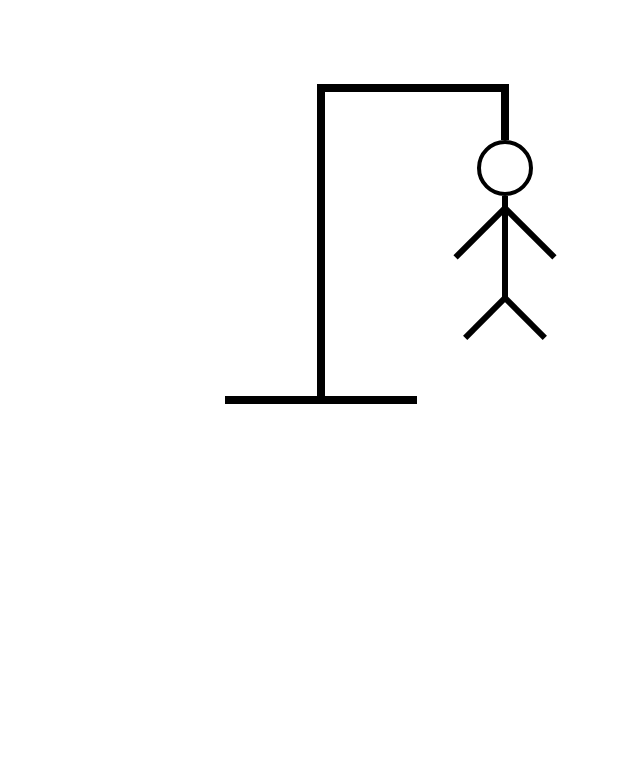
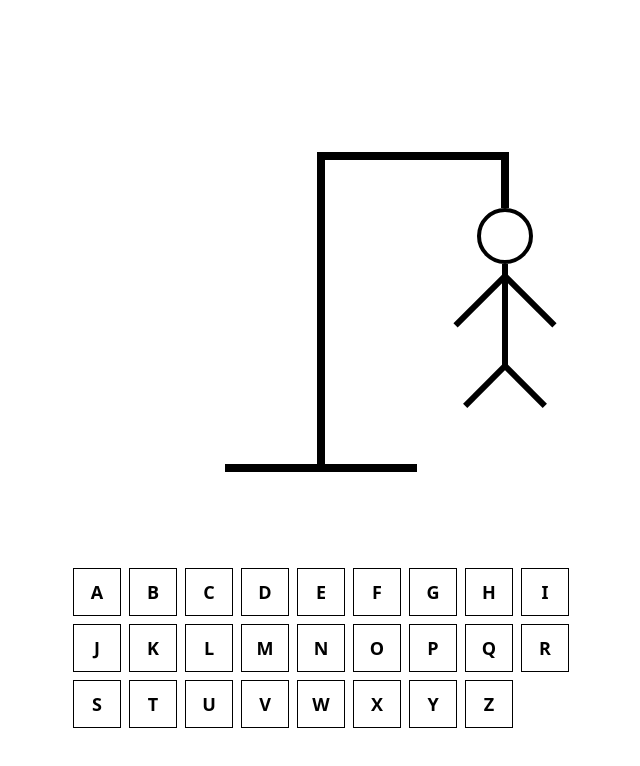
Before and after one commit to mahdii-Dz/hangman-typescript, a Next.js app: page / in a window 1280 px wide. Shown: the top 766 px of the page, without its empty margins (319-959 px from the left). Built offline with nearby package versions, Linux system fonts and the light colour scheme.

Commit message:
letters added

```diff
--- /dev/null
+++ b/app/components/Letters.tsx
@@ -0,0 +1,18 @@
+import React from 'react'
+
+function Letters() {
+    const Letters: string[] = ['A', 'B', 'C', 'D', 'E', 'F', 'G', 'H', 'I', 'J', 'K', 'L', 'M', 'N', 'O', 'P', 'Q', 'R', 'S', 'T', 'U', 'V', 'W', 'X', 'Y', 'Z']
+  return (
+    <section className='sm:w-140 w-full px-8 h-auto flex flex-wrap gap-2'>
+        {
+            Letters.map((letter)=>(
+                <div key={letter} className='w-12 h-12 select-none cursor-pointer border flex justify-center items-center font-bold text-lg hover:bg-blue-400 hover:text-white'>
+                   <span>{letter}</span>
+                </div>
+            ))
+        }
+    </section>
+  )
+}
+
+export default Letters
--- a/app/page.tsx
+++ b/app/page.tsx
@@ -1,10 +1,12 @@
 import HangMan from "./components/HangMan";
+import Letters from "./components/Letters";
 
 
 export default function Home() {
   return (
-    <main className="w-full h-dvh flex justify-center items-center">
+    <main className="w-full h-dvh flex flex-col justify-end pb-18 gap-24 items-center">
       <HangMan/>
+      <Letters/>
     </main>
   );
 }
```
